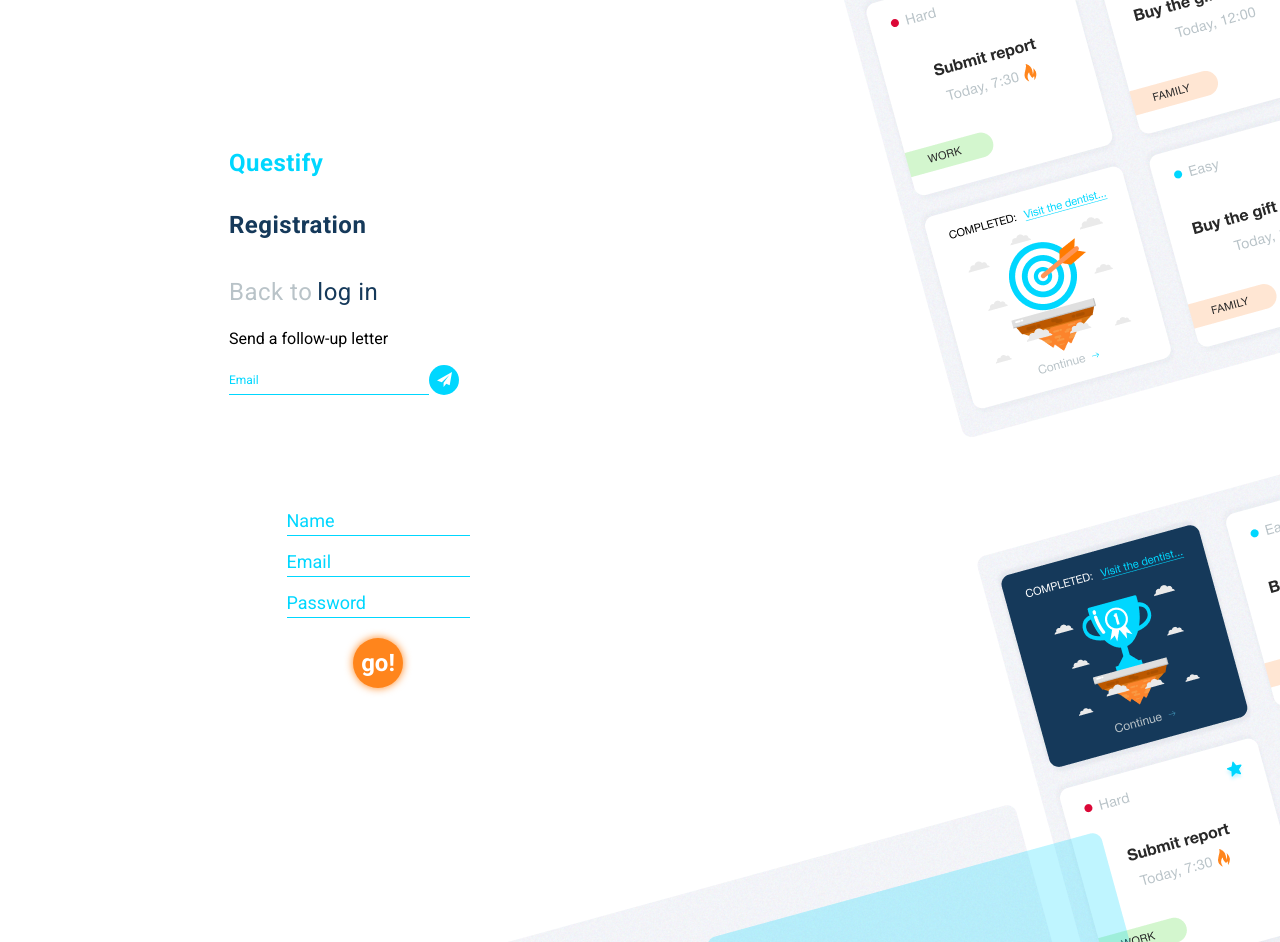
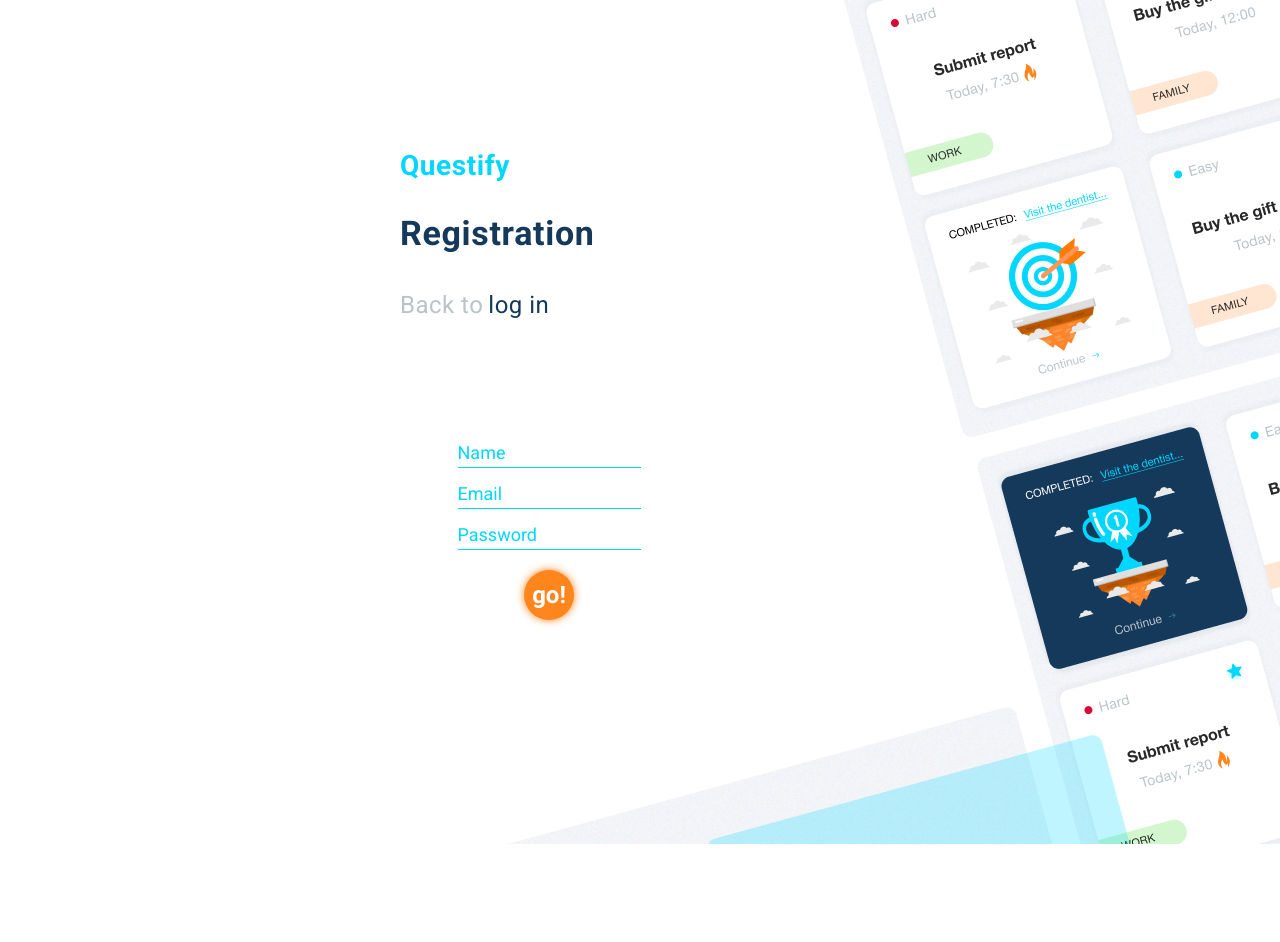
Before and after one commit to VolodymyrBuzinov/dashboard, a React (Create React App) app: page /singUpPage in a window 1280 px wide. After the commit the page ends 844 px from the top, so only its background shows below. Built offline with nearby package versions, Linux system fonts and the light colour scheme.

Commit message:
Landing with new fix on signup page

```diff
--- a/src/Pages/LoginPage/LoginPage.jsx
+++ b/src/Pages/LoginPage/LoginPage.jsx
@@ -40,26 +40,34 @@ const LoginPage = () => {
                   <div className={s.login_container}>
                     <h1 className={s.login_title}>Questify</h1>
                     <p className={s.login_description}>
-                      <span>
-                        Questify will turn your life into a thrilling game full
-                        of amazing quests and exciting challenges.
-                      </span>
+                      Questify will turn your life into a thrilling game full of
+                      amazing quests and exciting challenges.
                     </p>
-                    <p className={s.login_text}>
-                      <span>
-                        Choose your name to{' '}
-                        <NavLink
-                          exact
-                          to="/singUpPage"
-                          className={s.login_text}
-                        >
-                          <span>sign up</span>
-                        </NavLink>{' '}
-                        or log in Choose your name{' '}
-                      </span>
-                    </p>
+                    <div className={s.login_textContainer}>
+                      <span className={s.login_text}>Choose your name to</span>
+                      <NavLink
+                        exact
+                        to="/singUpPage"
+                        className={s.registr_navLink}
+                      >
+                        <span className={s.registr_link}>sign up</span>
+                      </NavLink>
+                      <span className={s.login_text}>or log in</span>
+                    </div>
 
                     <RegisterForm />
+                  </div>
+                  <div className={s.login_pictureBlock}>
+                    <img
+                      src={bgMobile}
+                      alt="background"
+                      className={s.login_bgMobile}
+                    />
+                    <img
+                      src={bgMobile2}
+                      alt="background"
+                      className={s.login_bgMobile}
+                    />
                   </div>
                   <img
                     src={pic1}
@@ -71,16 +79,6 @@ const LoginPage = () => {
                     alt="background"
                     className={s.login_loginPicture}
                   />
-                  <img
-                    src={bgMobile}
-                    alt="background"
-                    className={s.login_bgMobile}
-                  />
-                  <img
-                    src={bgMobile2}
-                    alt="background"
-                    className={s.login_bgMobile}
-                  />
                 </section>
               </animated.div>
             ),
--- a/src/Pages/SingUpPage/SingUpPage.jsx
+++ b/src/Pages/SingUpPage/SingUpPage.jsx
@@ -73,44 +73,30 @@ const SingUpPage = () => {
                         exact
                         to="/"
                         className={s.registr_navLink}
-                        // activeClassName={s}
                       >
                         <span className={s.registr_link}>log in</span>
                       </NavLink>
 
-
                       <div className={s.registr_secondBtnContainer}>
-                {/* <button
+                        {reEmail && (
+                          <>
+                            <p className={s.registr_text}>
+                              Send a follow-up letter
+                            </p>
+                            <div className={s.regisrt_innerContent}>
+                              <p className={s.regisrt_innerEmail}>
+                                {reEmail}
+                              </p>
+                              <button
+                                className={s.registr_sendBtn}
                                 type="button"
-                  className={s.register_secondaryBtn}
                                 onClick={sendFollowUpLetter}
-                >
-                  Send a follow-up letter
-                </button> */}
-                <p>Send a follow-up letter</p>
-
-                <div className={s.registr_inputContainerSend}>
-                  <input
-                    required
-                    id="email"
-                    className={s.registr_inputSendLetter}
-                    type="text"
-                    value={reEmail}
-                    onChange={emailFunc}
-                  />
-                  <button className={s.registr_sendBtn} type="button" onClick={sendFollowUpLetter}></button>
-                  {!reEmail && (
-                    <label
-                      htmlFor="email"
-                      className={s.registr_labelSendLetter}
-                    >
-                      Email
-                    </label>
+                              ></button>
+                            </div>
+                          </>
                         )}
                       </div>
                     </div>
-            </div>
-
 
                     <form onSubmit={btnClick} className={s.registr_form}>
                       <div className={s.registr_inputContainer}>
--- a/src/Pages/SingUpPage/SingUpPage.module.scss
+++ b/src/Pages/SingUpPage/SingUpPage.module.scss
@@ -23,13 +23,13 @@
     text-align: center;
   }
   @media screen and (min-width: 768px) {
-    padding-top: 212px;
+    padding-top: 170px;
     padding-bottom: 212px;
   }
   @media screen and (min-width: 1280px) {
     padding-top: 153px;
     padding-bottom: 154px;
-    padding-left: 229px;
+    padding-left: 400px;
   }
 }
 
@@ -51,7 +51,7 @@
     line-height: 0.9;
   }
   @media screen and (min-width: 1280px) {
-    font-size: 24px;
+    font-size: 28px;
   }
 }
 
@@ -76,7 +76,7 @@
     line-height: 0.9;
   }
   @media screen and (min-width: 1280px) {
-    font-size: 24px;
+    font-size: 34px;
   }
 }
 
@@ -135,55 +135,37 @@
 }
 
 .registr_secondBtnContainer {
-  @media screen and (max-width: 767px) {
-    display: flex;
-    flex-direction: column;
-    align-items: center;
-  }
+  width: 400px;
+  height: 100px;
+  background-color: transparent;
 }
 
-.registr_inputContainerSend {
-  position: relative;
+.regisrt_innerContent {
+  @extend %text-throw;
   display: flex;
+  align-items: center;
   @media screen and (max-width: 767px) {
-    align-items: center;
     justify-content: center;
   }
 }
 
-.registr_inputSendLetter {
-  @extend %input-throw;
-  padding: 0;
-  border: none;
-  border-bottom: 1px solid $hover-color;
-  color: $hover-color;
-  @media screen and (max-width: 767px) {
-    height: 30px;
-    width: 100%;
+.regisrt_innerEmail {
+  @extend %text-throw;
+  font-weight: 400;
+  letter-spacing: 0.02em;
+  color: $card-bg-color;
+  @media screen and (max-width: 420px) {
+    font-size: 20px;
+    line-height: 1;
+  }
+  @media screen and (min-width: 421px) {
+    font-size: 14px;
+    line-height: 1;
   }
   @media screen and (min-width: 768px) {
-    width: 198px;
-    margin-top: 10px;
+    font-size: 20px;
+    line-height: 0.9;
   }
-  @media screen and (min-width: 1280px) {
-    width: 200px;
-    margin-top: 3px;
-  }
-  &:focus + .registr_labelSendLetter {
-    transform: translateX(-100px);
-  }
-}
-
-.registr_labelSendLetter {
-  color: $hover-color;
-  position: absolute;
-  bottom: 0;
-  left: 0;
-  padding-bottom: 7px;
-  font-weight: 300;
-  font-size: 12px;
-  transform: translateX(0);
-  transition: $animation-timing;
 }
 
 .registr_sendBtn {
@@ -191,6 +173,7 @@
   display: flex;
   align-items: center;
   justify-content: center;
+  margin-left: 20px;
   width: 30px;
   height: 30px;
   border-radius: 50%;
@@ -203,7 +186,8 @@
     height: 15px;
     background-image: url(../../Images/icon_send.svg);
   }
-  &:focus {
+  &:focus,
+  &:hover {
     background-color: $card-bg-color;
   }
 }
@@ -216,14 +200,12 @@
     margin-top: 50px;
   }
   @media screen and (min-width: 421px) {
-    margin-top: 50px;
     display: flex;
     flex-direction: column;
     align-items: center;
   }
 
   @media screen and (min-width: 768px) {
-    margin-top: 100px;
     width: 298px;
   }
 }
@@ -325,11 +307,11 @@
   }
   @media screen and (min-width: 768px) {
     position: absolute;
-    bottom: 40px;
+    bottom: 0;
     right: 0;
     pointer-events: none;
   }
   @media screen and (min-width: 1280px) {
-    bottom: -100px;
+    bottom: -70px;
   }
 }
```
Also changed, not shown: 1 other file (tests, documents, lock files or other folders). Lines whose indentation alone changed are shown as unchanged.
